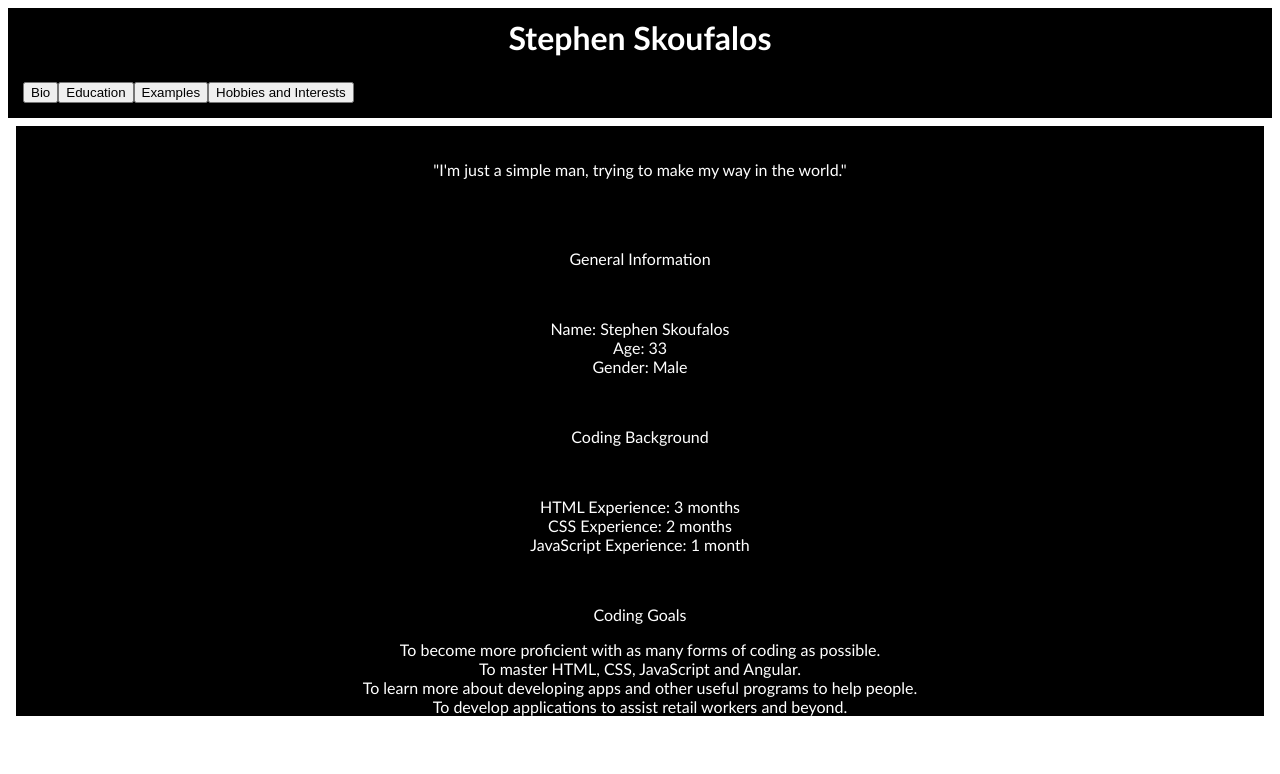
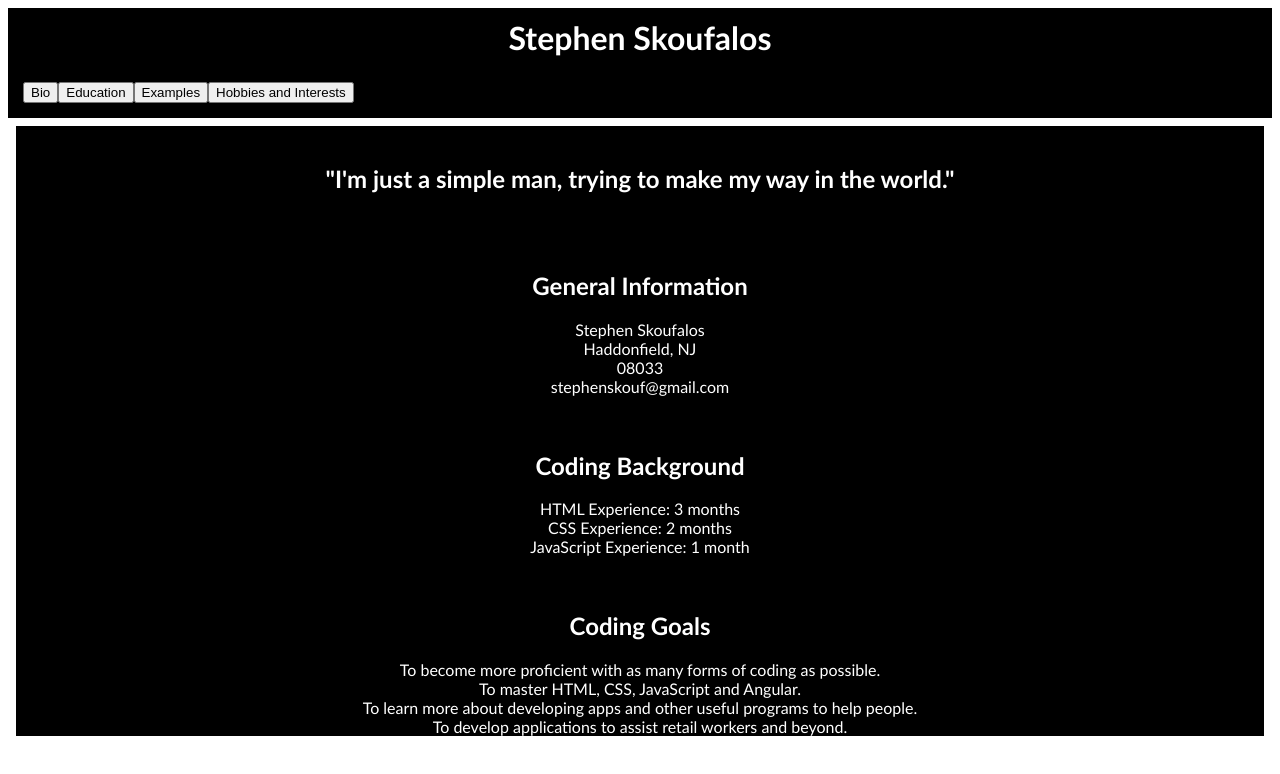
Before and after one commit to SSkoufalos/Coding-Assessments, an Angular app: page /bio in a window 1280 px wide. Shown: the top 774 px of the page. Built offline with nearby package versions, Linux system fonts and the light colour scheme; what ng-zorro-antd would draw is missing.

Commit message:
Education Update 2.8

```diff
--- a/src/app/bio/bio.component.html
+++ b/src/app/bio/bio.component.html
@@ -1,25 +1,24 @@
 <body id="background">
 <br>
 <div class="centeralign">
-<p>"I'm just a simple man, trying to make my way in the world."</p>
+<h2 class="headertext">"I'm just a simple man, trying to make my way in the world."</h2>
 <br><br>
-<p class="headertext">General Information</p>
-<br>
+<h2 class="headertext">General Information</h2>
 <ul>
-    <li>Name: Stephen Skoufalos</li>
-    <li>Age: 33</li>
-    <li>Gender: Male</li>
+    <li>Stephen Skoufalos</li>
+    <li>Haddonfield, NJ</li>
+    <li>08033</li>
+    <li>stephenskouf@gmail.com</li>
 </ul>
 <br>
-<p class="headertext">Coding Background</p>
-<br>
+<h2 class="headertext">Coding Background</h2>
 <ul>
     <li>HTML Experience: 3 months</li>
     <li>CSS Experience: 2 months</li>
     <li>JavaScript Experience: 1 month</li>
 </ul>
 <br>
-<p class="headertext">Coding Goals</p>
+<h2 class="headertext">Coding Goals</h2>
 <ul>
     <li>To become more proficient with as many forms of coding as possible.</li>
     <li>To master HTML, CSS, JavaScript and Angular.</li>
--- a/src/app/bio/bio.component.ts
+++ b/src/app/bio/bio.component.ts
@@ -6,7 +6,7 @@ import {
 declare var require: any;
 
 var data = require('../../assets/example.JSON'); //The ../ is for each level of the folders. This requires two.
-//This is going to go up through the app and bio folders to reach to the src folder, where the asset file is located.
+//This is going to go up through the app and bio folders to reach to the src folder, where the asset file is
 @Component({
   selector: 'app-bio',
   templateUrl: './bio.component.html',
@@ -15,12 +15,9 @@ var data = require('../../assets/example.JSON'); //The ../ is for each level of
 export class BioComponent implements OnInit {
   name = 'Angular';
 
-  bio: Information[] = [{
-    name: 'Steve Skoufalos',
-    age: 33,
-    gender: 'Male',
-    location: 'Haddonfield, NJ'
-  }];
+  bio: Information[] = [];
+  willingToRelocate: Information[] = [];
+  workExperience: Information[] = [];
 
   constructor() {
     console.log(JSON.stringify(data))
@@ -32,7 +29,7 @@ export class BioComponent implements OnInit {
 
 export interface Information {
   name: string;
-  age: number;
-  gender: string;
   location: string;
+  zipcode: string;
+  email: string;
 }
--- a/src/app/education/education.component.html
+++ b/src/app/education/education.component.html
@@ -1,15 +1,15 @@
 <body id="background">
 <br>
-<p class="headertext">Education</p>
+<h2 class="headertext">Education</h2>
 <br>
-<p class="headertext">High School</p>
+<h2 class="headertext">High School</h2>
 <ul *ngFor = "let x of highschools">
     <li>{{ x.name }}</li>
     <li>{{ x.years }}</li>
     <li>{{ x.degree }}</li>
 </ul>
 <br>
-<p class="headertext">College</p>
+<h2 class="headertext">College</h2>
 <ul *ngFor = "let x of colleges">
     <li>{{ x.name }}</li>
     <li>{{ x.years }}</li>
--- a/src/app/examples/examples.component.html
+++ b/src/app/examples/examples.component.html
@@ -1 +1,3 @@
 <p>examples works!</p>
+<!--For this part, get some screencaps of your JS code and paste them here
+along with captions of what they do and explanations of how they work.-->
--- a/src/app/examples/examples.component.ts
+++ b/src/app/examples/examples.component.ts
@@ -10,7 +10,8 @@ var data = require('../../assets/example.JSON');
   styleUrls: ['./examples.component.scss']
 })
 export class ExamplesComponent implements OnInit {
-  //Gotta ask Andy about this section. See if it's any different for JS applications...
+  //We're going to place images in here with the same interpolation methods in the JSON file.
+  //Double check with Andy if there are further questions, but look it up online too.
 
   constructor() { }
 
--- a/src/assets/example.JSON
+++ b/src/assets/example.JSON
@@ -1,5 +1,5 @@
 {
-  "contactInfo": {
+  "bio": {
     "name": "Steve Skoufalos",
     "city": "Haddon Heighs",
     "state": "NJ",
```
